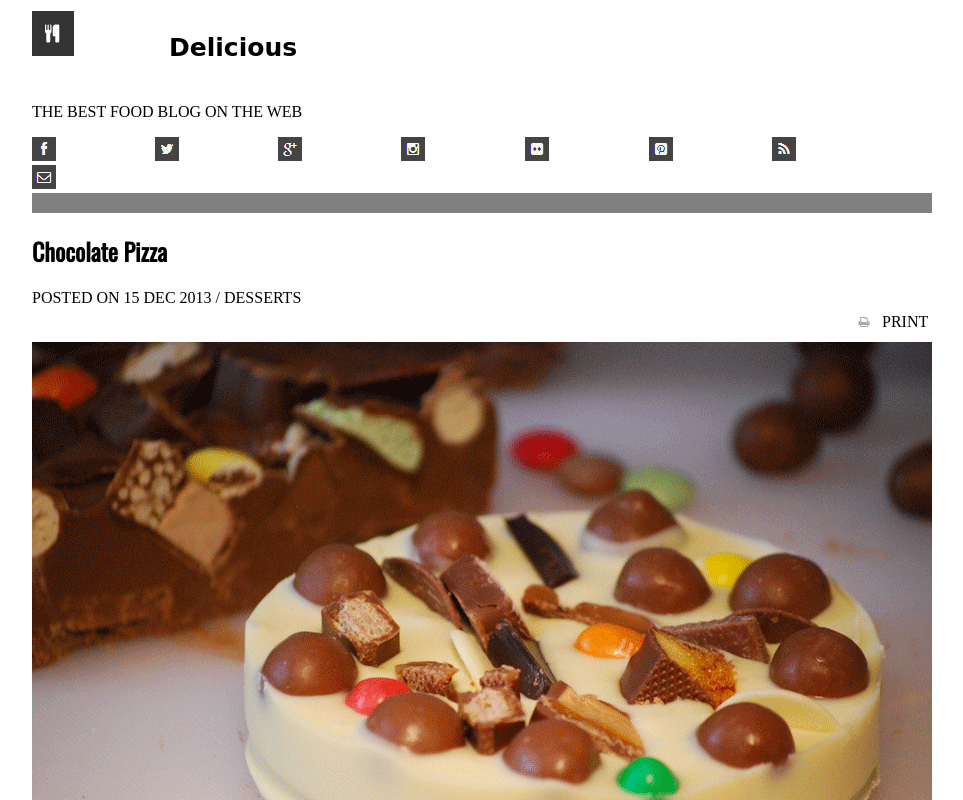
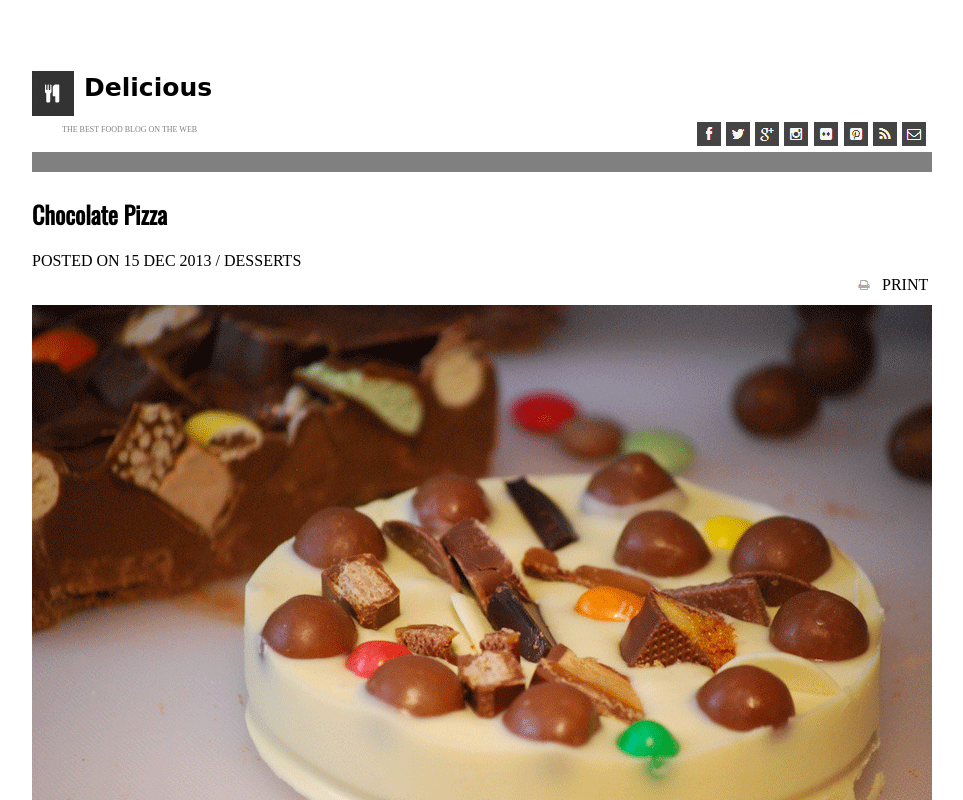
Before and after one commit to chamberi/chocolate-pizza, a plain HTML site: page index.html in a window 1280 px wide. Shown: the top 800 px of the page, without its empty margins (188-1151 px from the left). Drawn offline with nearby package versions, Linux system fonts and the light colour scheme.

Commit message:
Final Draft for submission.

```diff
--- a/index.html
+++ b/index.html
@@ -7,16 +7,18 @@
 </head>
 <body>
 <header>
-  <img src="images/logo.png"><h3>Delicious</h3>
-  <p>THE BEST FOOD BLOG ON THE WEB</p>
-  <img id="fb" src="images/fb-icon.png" />
-  <img id="twit" src="images/twit-icon.png" />
-  <img id="googlep" src="images/gp-icon.png" />
-  <img id="igram" src="images/insta-icon.png" />
-  <img id="flic" src="images/flic-icon.png" />
-  <img id="pin" src="images/pint-icon.png" />
-  <img id="rss" src="images/rss-icon.png" />
-  <img id="mail" src="images/mail-icon.png" />
+  <img src="images/logo.png" id="logo"><h3 id="logotxt">Delicious</h3>
+  <p class="slogan">THE BEST FOOD BLOG ON THE WEB</p>
+  <nav>
+    <img class="icons" src="images/fb-icon.png" />
+    <img class="icons" src="images/twit-icon.png" />
+    <img class="icons" src="images/gp-icon.png" />
+    <img class="icons" src="images/insta-icon.png" />
+    <img class="icons" src="images/flic-icon.png" />
+    <img class="icons" src="images/pint-icon.png" />
+    <img class="icons" src="images/rss-icon.png" />
+    <img class="icons" src="images/mail-icon.png" />
+</nav>
   <div class="topDiv"></div>
 </header>
 <section id="top">
@@ -24,13 +26,13 @@
   <p>POSTED ON 15 DEC 2013 / DESSERTS</p>
   <img src="images/print-icon.png" class="print"/><a class="printWord">PRINT</a>
 </section>
-<section id="heroImg">
+<section>
   <img src="images/choco-pizza.png" class="hero"/>
 </section>
 <section id="para">
-  <article>For the fig swirl: Melt butter over medium heat in a saucespan. Add brown sugar and stir to dissolve. Halve all of the figs and toss in the saucepan with water and lemon juice. Cook over medium heat, stirring frequently, until you have a chunky-jammy mixture. Add salt with on eor two stirs, set aside and let cool completely.</br></article>
+  <article>For the fig swirl: Melt butter over medium heat in a saucespan. Add brown sugar and stir to dissolve. Halve all of the figs and toss in the saucepan with water and lemon juice. Cook over medium heat, stirring frequently, until you have a chunky-jammy mixture. Add salt with on eor two stirs, set aside and let cool completely.<br></article>
 
-  <article>Ice cream: In a small pot over medium heat, combine milk, and granulated sugar until sugar is completely dissolved and the milk is just barely lukewarm. Whisk in the egg yolks. Set mixture in the fridge and wait until the fig mixture is cooled.</br></article>
+  <article>Ice cream: In a small pot over medium heat, combine milk, and granulated sugar until sugar is completely dissolved and the milk is just barely lukewarm. Whisk in the egg yolks. Set mixture in the fridge and wait until the fig mixture is cooled.<br></article>
 
   <article>Using an ice cream machine, poor liquids into the frozen basin and process according to manufacturer instructions, i.e., let spin and thicken for 20 minutes before adding mascarpone, fig jam mixture, and the nuts. Continue to process for +/-10 minutes. Pour semi-frozen mixture into a pyrex dish or glass tupperware. Freeze for at least two hours before serving.</article>
 </section>
--- a/style.css
+++ b/style.css
@@ -14,6 +14,7 @@ body {
 
 header {
   display: inline-block;
+  margin-top: 40px;
   width: 901px;
 }
 
@@ -24,21 +25,42 @@ h3 {
   color: black;
 }
 
-
 #logo {
   display: inline;
   margin-left: 10px;
   position: relative;
+  left: 45px;
   top: 20px;
 }
 
 #logotxt {
-  /*position: relative;*/
+  color: black;
+  position: relative;
+  left: -40px;
+  font-size: 25px;
+  font-family: cursive;
   display: inline-block;
 }
 
-div {
-  clear: both;
+.slogan {
+  font-size: 8px;
+  color: grey;
+  position:relative;
+  top: -10px;
+  left:30px;
+}
+
+nav {
+  margin-left: 620px;
+  position: relative;
+  left: 45px;
+  top: -30px;
+}
+
+.icons {
+  margin-right: -50px;
+  float: left;
+  display: inline;
 }
 
 .topDiv {
@@ -47,9 +69,13 @@ div {
   background-color: gray;
 }
 
-#data {
-  font-size: 10px;
+h2 {
+  font-family: Oswald;
+}
 
+article {
+  text-indent: 30px;
+  margin-top: 20px;
 }
 
 li a:before {
@@ -74,21 +100,12 @@ li {
   display: inline-block;
 }
 
-#logotxt {
-  color: #a1aba5;
-  font-size: 8px;
-  font-family: arial;
-}
 
 .navimg {
   float: right;
   margin-bottom: 50px;
 }
 
-
-h2 {
-  font-family: Oswald;
-}
 
 .print {
   position: relative;
@@ -102,9 +119,6 @@ h2 {
   left: 742px;
   top: -10px;
 }
-.hero {
-
-}
 
 /*div {
   height: 20px;
@@ -113,12 +127,6 @@ h2 {
 
 #recipe {
   background-image: url("images/list-bg.png");
-
-
-
-article {
-  text-indent: 30px;
-  margin-top: 20px;
 }
 
 img {
```
